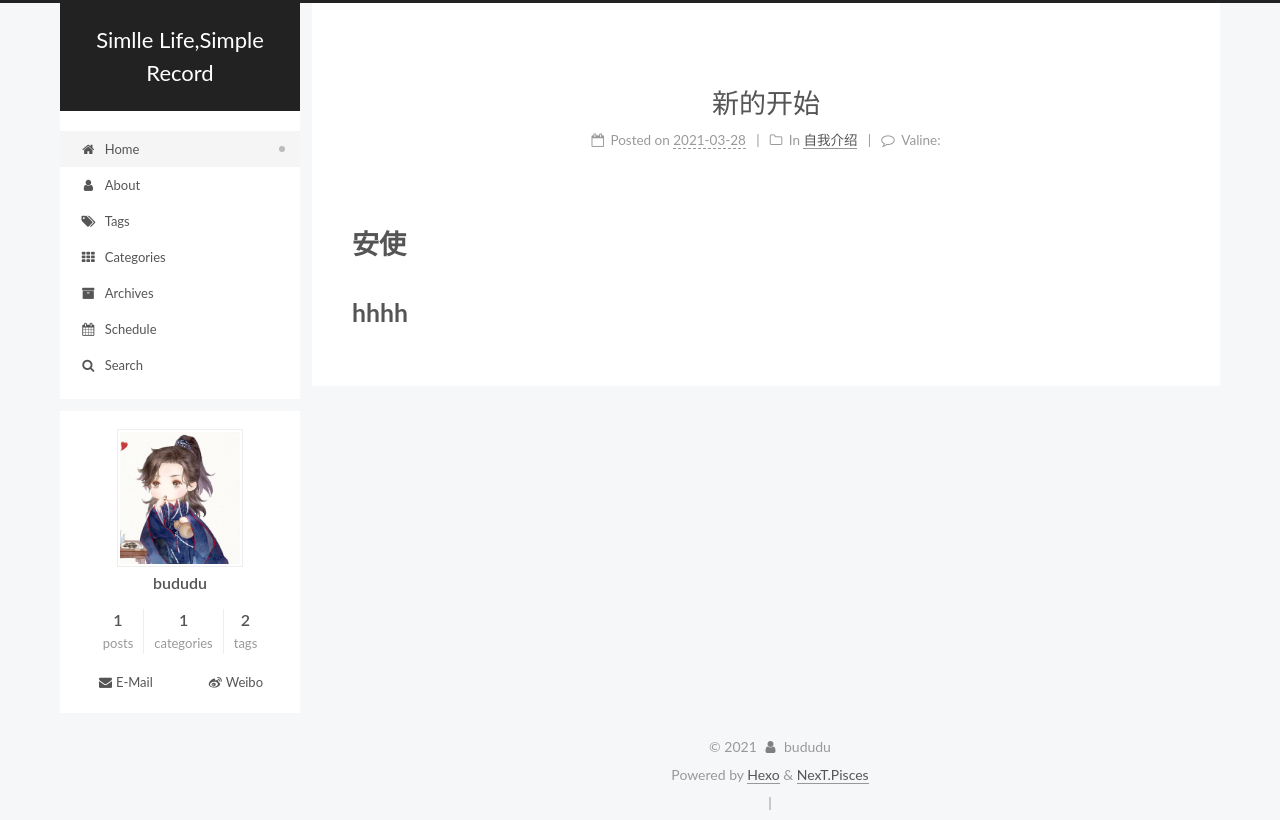
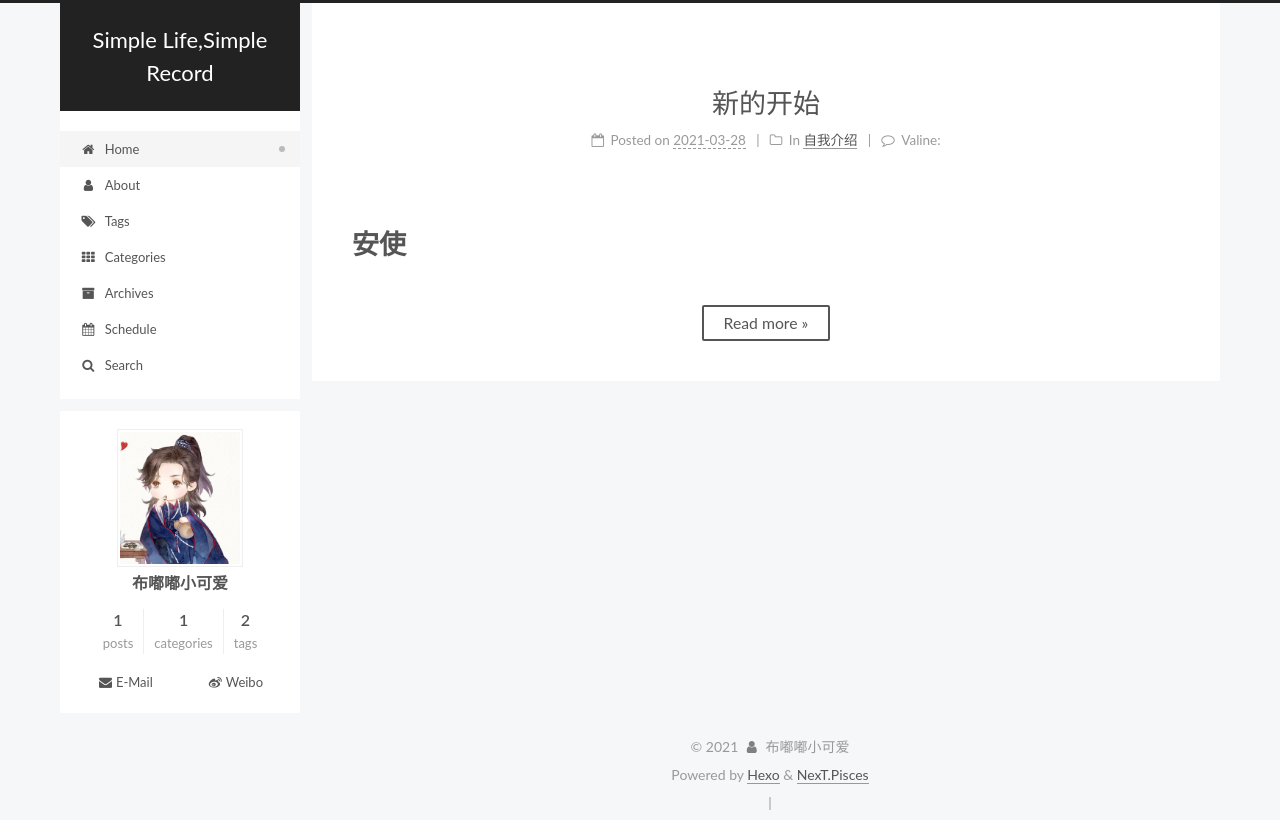
Before and after one commit to wububudu/wububudu.github.io, a plain HTML site: page index.html in a window 1280 px wide. Drawn offline with Linux system fonts and the light colour scheme; some packages are replaced by stand-ins of ours; a script that the page names is missing.

Commit message:
Site updated: 2021-03-28 20:28:53

```diff
--- a/css/main.css
+++ b/css/main.css
@@ -1172,7 +1172,7 @@ pre .javascript .function {
 }
 .links-of-author a::before,
 .links-of-author span.exturl::before {
-  background: #b86bb1;
+  background: #ff4d3b;
   border-radius: 50%;
   content: ' ';
   display: inline-block;
--- a/index.html
+++ b/index.html
@@ -23,11 +23,11 @@
   </script>
 
   <meta property="og:type" content="website">
-<meta property="og:title" content="Simlle Life,Simple Record">
+<meta property="og:title" content="Simple Life,Simple Record">
 <meta property="og:url" content="https://wububudu.github.io/index.html">
-<meta property="og:site_name" content="Simlle Life,Simple Record">
+<meta property="og:site_name" content="Simple Life,Simple Record">
 <meta property="og:locale" content="en_US">
-<meta property="article:author" content="bududu">
+<meta property="article:author" content="布嘟嘟小可爱">
 <meta name="twitter:card" content="summary">
 
 <link rel="canonical" href="https://wububudu.github.io/">
@@ -43,7 +43,7 @@
   };
 </script>
 
-  <title>Simlle Life,Simple Record</title>
+  <title>Simple Life,Simple Record</title>
 
 
 
@@ -94,7 +94,7 @@
 
     <a href="/" class="brand" rel="start">
       <span class="logo-line-before"><i></i></span>
-      <h1 class="site-title">Simlle Life,Simple Record</h1>
+      <h1 class="site-title">Simple Life,Simple Record</h1>
       <span class="logo-line-after"><i></i></span>
     </a>
   </div>
@@ -199,12 +199,12 @@
 
     <span hidden itemprop="author" itemscope itemtype="http://schema.org/Person">
       <meta itemprop="image" content="/uploads/avatar.png">
-      <meta itemprop="name" content="bududu">
+      <meta itemprop="name" content="布嘟嘟小可爱">
       <meta itemprop="description" content="">
     </span>
 
     <span hidden itemprop="publisher" itemscope itemtype="http://schema.org/Organization">
-      <meta itemprop="name" content="Simlle Life,Simple Record">
+      <meta itemprop="name" content="Simple Life,Simple Record">
     </span>
       <header class="post-header">
         <h2 class="post-title" itemprop="name headline">
@@ -220,7 +220,7 @@
               <span class="post-meta-item-text">Posted on</span>
 
 
-              <time title="Created: 2021-03-28 18:09:24 / Modified: 20:03:03" itemprop="dateCreated datePublished" datetime="2021-03-28T18:09:24+08:00">2021-03-28</time>
+              <time title="Created: 2021-03-28 18:09:24 / Modified: 20:19:53" itemprop="dateCreated datePublished" datetime="2021-03-28T18:09:24+08:00">2021-03-28</time>
             </span>
             <span class="post-meta-item">
               <span class="post-meta-item-icon">
@@ -257,7 +257,15 @@
     <div class="post-body" itemprop="articleBody">
 
 
-          <h1 id="安使"><a href="#安使" class="headerlink" title="安使"></a>安使</h1><h2 id="hhhh"><a href="#hhhh" class="headerlink" title="hhhh"></a>hhhh</h2>
+          <h1 id="安使"><a href="#安使" class="headerlink" title="安使"></a>安使</h1>
+          <!--noindex-->
+            <div class="post-button">
+              <a class="btn" href="/2021/03/28/%E6%96%B0%E7%9A%84%E5%BC%80%E5%A7%8B/#more" rel="contents">
+                Read more &raquo;
+              </a>
+            </div>
+          <!--/noindex-->
+
 
     </div>
 
@@ -330,9 +338,9 @@
 
       <div class="site-overview-wrap sidebar-panel">
         <div class="site-author motion-element" itemprop="author" itemscope itemtype="http://schema.org/Person">
-    <img class="site-author-image" itemprop="image" alt="bududu"
+    <img class="site-author-image" itemprop="image" alt="布嘟嘟小可爱"
       src="/uploads/avatar.png">
-  <p class="site-author-name" itemprop="name">bududu</p>
+  <p class="site-author-name" itemprop="name">布嘟嘟小可爱</p>
   <div class="site-description" itemprop="description"></div>
 </div>
 <div class="site-state-wrap motion-element">
@@ -392,7 +400,7 @@
   <span class="with-love">
     <i class="fa fa-user"></i>
   </span>
-  <span class="author" itemprop="copyrightHolder">bududu</span>
+  <span class="author" itemprop="copyrightHolder">布嘟嘟小可爱</span>
 </div>
   <div class="powered-by">Powered by <a href="https://hexo.io/" class="theme-link" rel="noopener" target="_blank">Hexo</a> & <a href="https://pisces.theme-next.org/" class="theme-link" rel="noopener" target="_blank">NexT.Pisces</a>
   </div>
--- a/search.xml
+++ b/search.xml
@@ -3,7 +3,8 @@
   <entry>
     <title>新的开始</title>
     <url>/2021/03/28/%E6%96%B0%E7%9A%84%E5%BC%80%E5%A7%8B/</url>
-    <content><![CDATA[<h1 id="安使"><a href="#安使" class="headerlink" title="安使"></a>安使</h1><h2 id="hhhh"><a href="#hhhh" class="headerlink" title="hhhh"></a>hhhh</h2>]]></content>
+    <content><![CDATA[<h1 id="安使"><a href="#安使" class="headerlink" title="安使"></a>安使</h1><span id="more"></span>
+<h2 id="hhhh"><a href="#hhhh" class="headerlink" title="hhhh"></a>hhhh</h2>]]></content>
       <categories>
         <category>自我介绍</category>
       </categories>
```
Also changed, not shown: 2021/03/28/新的开始/index.html (+15 -14 lines), about/index.html (+7 -7 lines), archives/2021/03/index.html (+8 -8 lines), archives/2021/index.html (+8 -8 lines), archives/index.html (+8 -8 lines), categories/index.html (+7 -7 lines), categories/自我介绍/index.html (+8 -8 lines), schedule/index.html (+7 -7 lines), tags/index.html (+7 -7 lines), tags/关于我/index.html (+8 -8 lines), tags/导航/index.html (+8 -8 lines).
